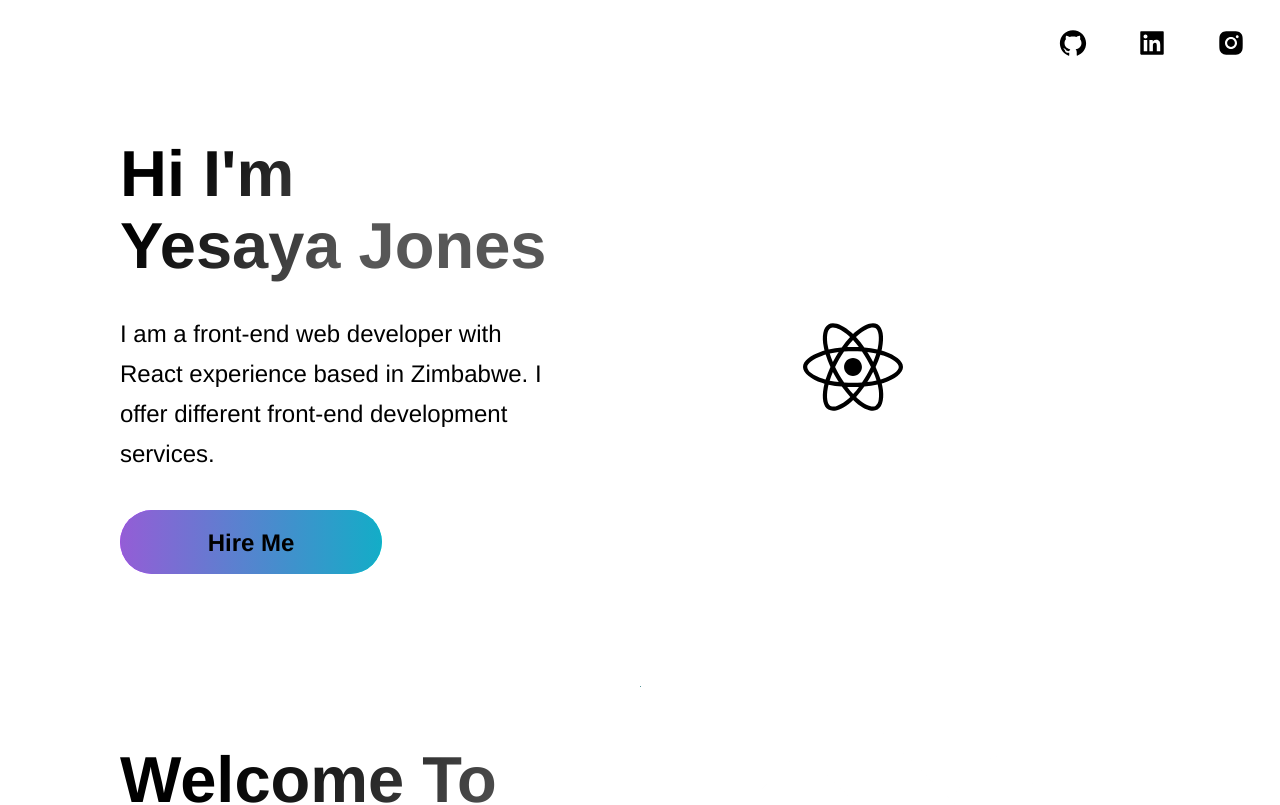
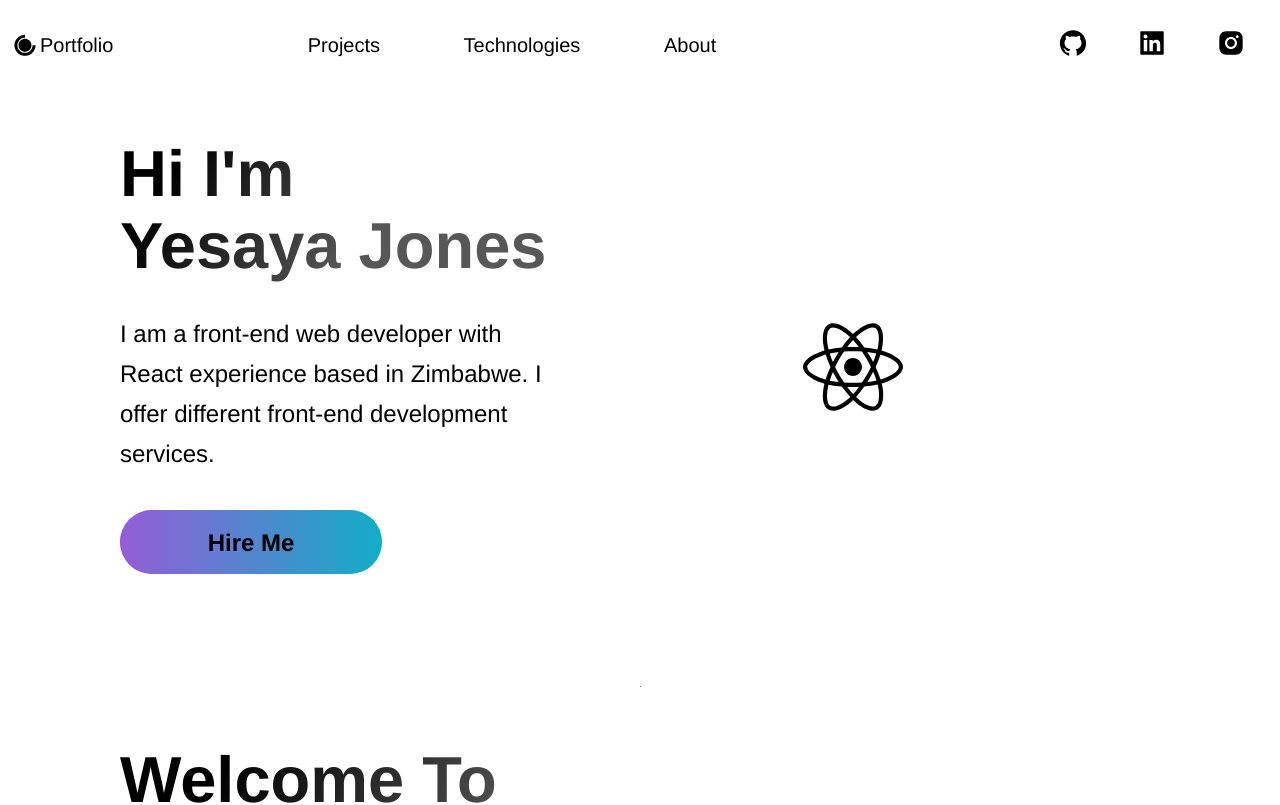
Before and after one commit to yesayajones/portfolio, a Next.js app: page / in a window 1280 px wide. Shown: the top 805 px of the page. Built offline with nearby package versions, Linux system fonts and the light colour scheme.

Commit message:
fix: Add passHref and legacyBehaviour for links to work

```diff
--- a/src/components/Header/Header.js
+++ b/src/components/Header/Header.js
@@ -16,8 +16,8 @@ import {
 const Header = () => (
 	<Container>
 		<Div1>
-			<Link href='/'>
-				{/* <a
+			<Link href='/' passHref legacyBehavior>
+				<a
 					style={{
 						display: 'flex',
 						alignItems: 'center',
@@ -26,25 +26,25 @@ const Header = () => (
 					}}
 				>
 					<DiCssdeck color='black' size='3rem' /> <Span>Portfolio</Span>
-				</a> */}
+				</a>
 			</Link>
 		</Div1>
 		<Div2>
-			{/* <li>
-				<Link href='#projects'>
+			<li>
+				<Link href='#projects' passHref legacyBehavior>
 					<NavLink>Projects</NavLink>
 				</Link>
 			</li>
 			<li>
-				<Link href='#tech'>
+				<Link href='#tech' passHref legacyBehavior>
 					<NavLink>Technologies</NavLink>
 				</Link>
 			</li>
 			<li>
-				<Link href='#about'>
+				<Link href='#about' passHref legacyBehavior>
 					<NavLink>About</NavLink>
 				</Link>
-			</li> */}
+			</li>
 		</Div2>
 		<Div3>
 			<SocialIcons href='https://github.com'>
```
